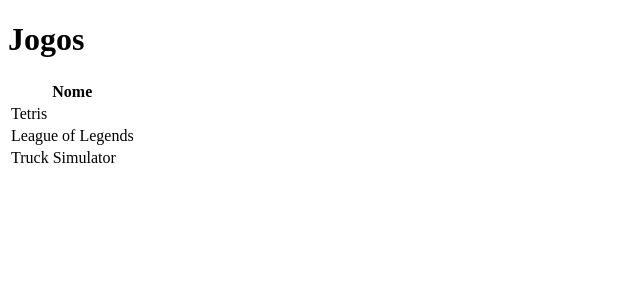
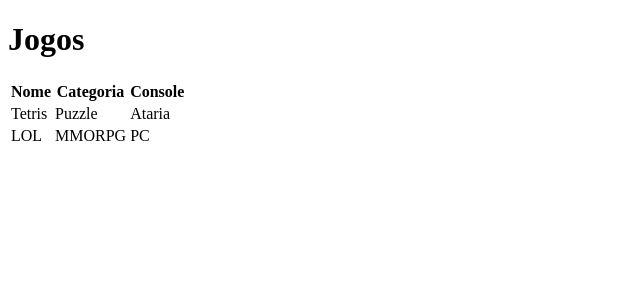
Before and after one commit to KrisEgidio/estudo-flask-jogoteca, a Flask app: page /inicio in a window 1280 px wide. Shown: the top 300 px of the page, without its empty margins (0-640 px from the left). Run offline with Flask 3, Linux system fonts and the light colour scheme.

Commit message:
feat: finalizando aula 02

```diff
--- a/jogoteca.py
+++ b/jogoteca.py
@@ -1,10 +1,18 @@
 from flask import Flask, render_template
+
+class Jogo:
+    def __init__(self, nome, categoria, console):
+        self.nome=nome
+        self.categoria=categoria
+        self.console=console
 
 app = Flask(__name__)
 
 @app.route('/inicio')
 def ola():
-    lista = ['Tetris', 'League of Legends', 'Truck Simulator']
+    jogo1=Jogo('Tetris', 'Puzzle', 'Ataria')
+    jogo2=Jogo('LOL', 'MMORPG', 'PC')
+    lista=[jogo1, jogo2]
     return render_template('lista.html', titulo='Jogos', jogos=lista)
 
 app.run()
--- a/templates/lista.html
+++ b/templates/lista.html
@@ -14,12 +14,16 @@
             <thead class="thead-default">
                 <tr>
                     <th>Nome</th>
+                    <th>Categoria</th>
+                    <th>Console</th>
                 </tr>
             </thead>
             <tbody>
                 {% for jogo in jogos %}
                 <tr>
-                    <td>{{ jogo }}</td>
+                    <td>{{ jogo.nome }}</td>
+                    <td>{{ jogo.categoria }}</td>
+                    <td>{{ jogo.console }}</td>
                 </tr>
                 {% endfor %}
             </tbody>
```
Also changed, not shown: README.md.
